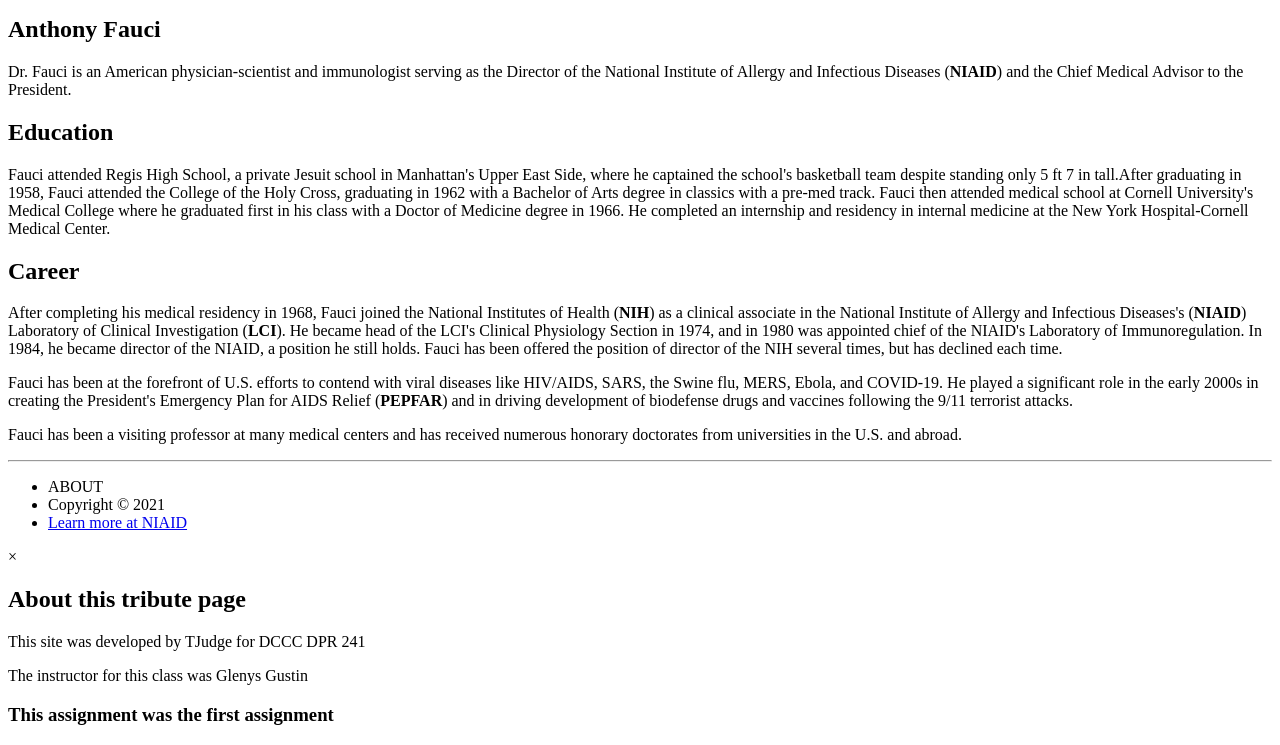
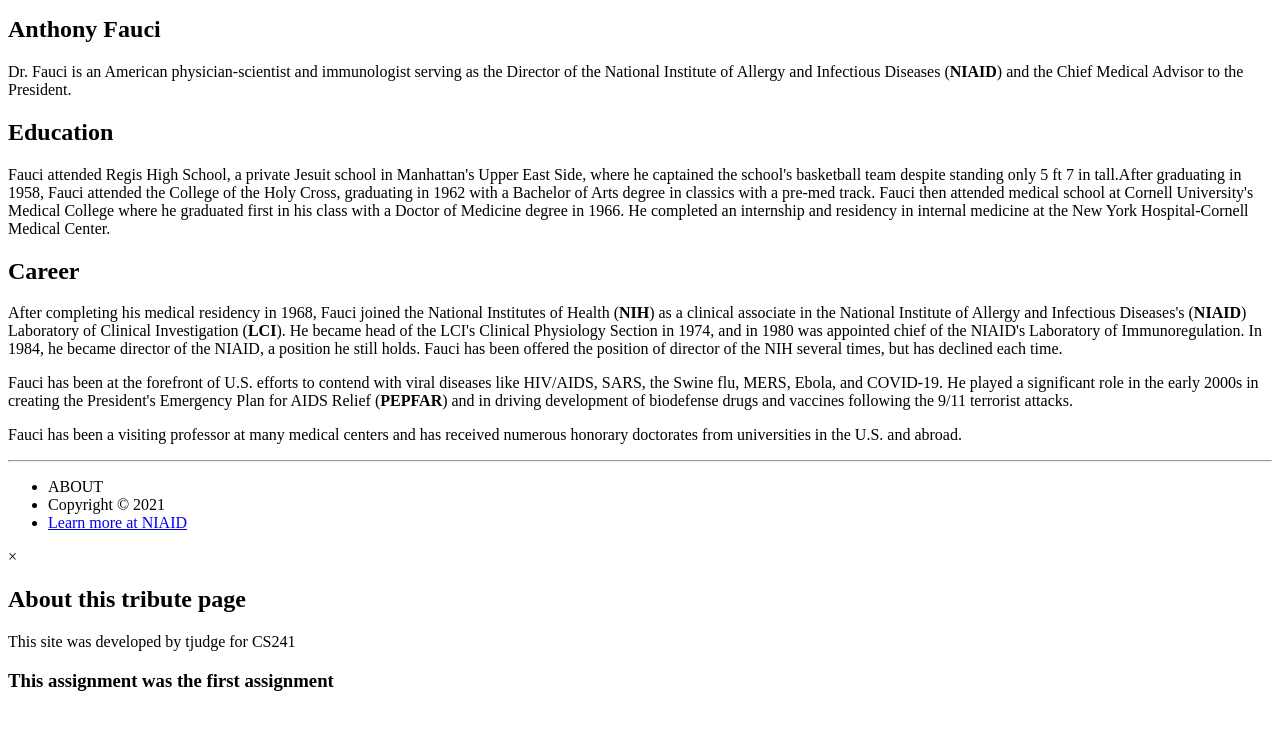
Before and after one commit to tjudge3/CS241, a plain HTML site: page Tribute-page/index.html in a window 1280 px wide. Shown: the part 100-845 px from the top of the page. After the commit the page ends 811 px from the top, so only its background shows below. Drawn offline with nearby package versions, Linux system fonts and the light colour scheme; files that its build step writes are made by us from their sources; a script that the page names is missing.

Commit message:
initial commit

```diff
--- a/Tribute-page/index.html
+++ b/Tribute-page/index.html
@@ -50,8 +50,7 @@
       <h2>About this tribute page</h2>
     </div>
     <div class="modal-body">
-      <p>This site was developed by TJudge for DCCC DPR 241</p>
-      <p>The instructor for this class was Glenys Gustin</p>
+      <p>This site was developed by tjudge for CS241</p>
     </div>
     <div class="modal-footer">
       <h3>This assignment was the first assignment</h3>
```
